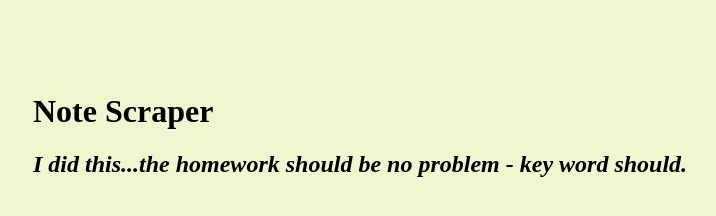
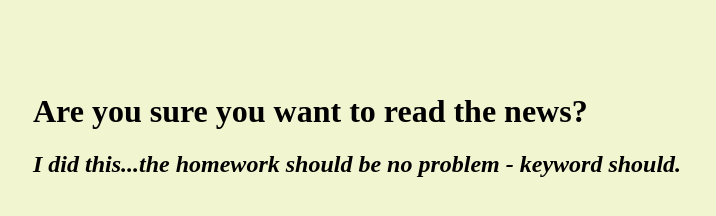
Before and after one commit to qhampton/Scrape-the-News, a website: page public/index.html in a window 1280 px wide. Shown: the whole page, without its empty margins (127-843 px from the left). Drawn offline with nearby package versions, Linux system fonts and the light colour scheme; no server answers.

Commit message:
updated: html - practricing with handlebars

```diff
--- a/public/index.html
+++ b/public/index.html
@@ -2,7 +2,7 @@
 <html lang="en-us">
   <head>
     <meta charset="UTF-8">
-    <title>Scraping With Mongoose</title>
+    <title>Scrape it like its hot</title>
     <style>
       body { background-color: #F2F6D0 }
       #wrapper {
@@ -38,8 +38,8 @@
   </head>
   <body>
     <div id="wrapper">
-      <h1>Note Scraper</h1>
-      <h2><i>I did this...the homework should be no problem - key word should.</i></h2>
+      <h1>Are you sure you want to read the news?</h1>
+      <h2><i>I did this...the homework should be no problem - keyword should.</i></h2>
       <div id="articles"></div>
       <div id="notes"></div>
     </div>
```
